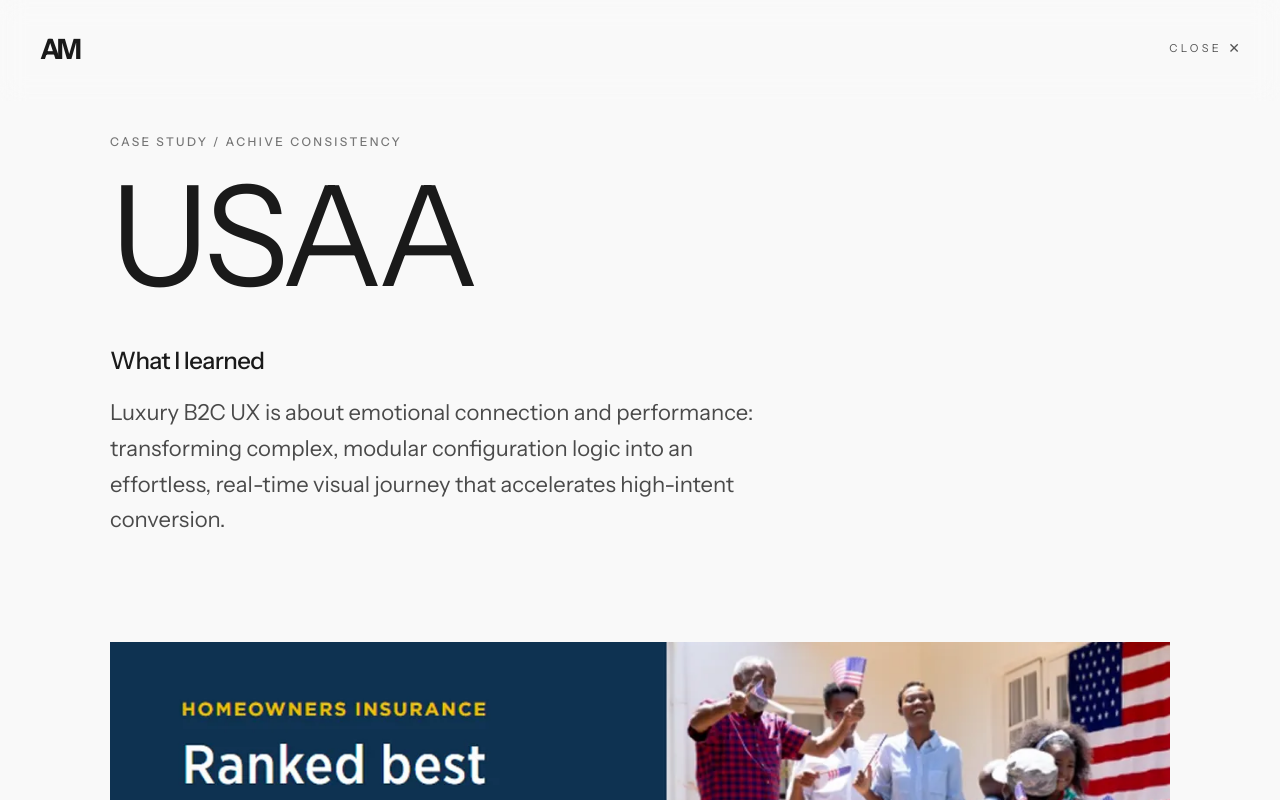
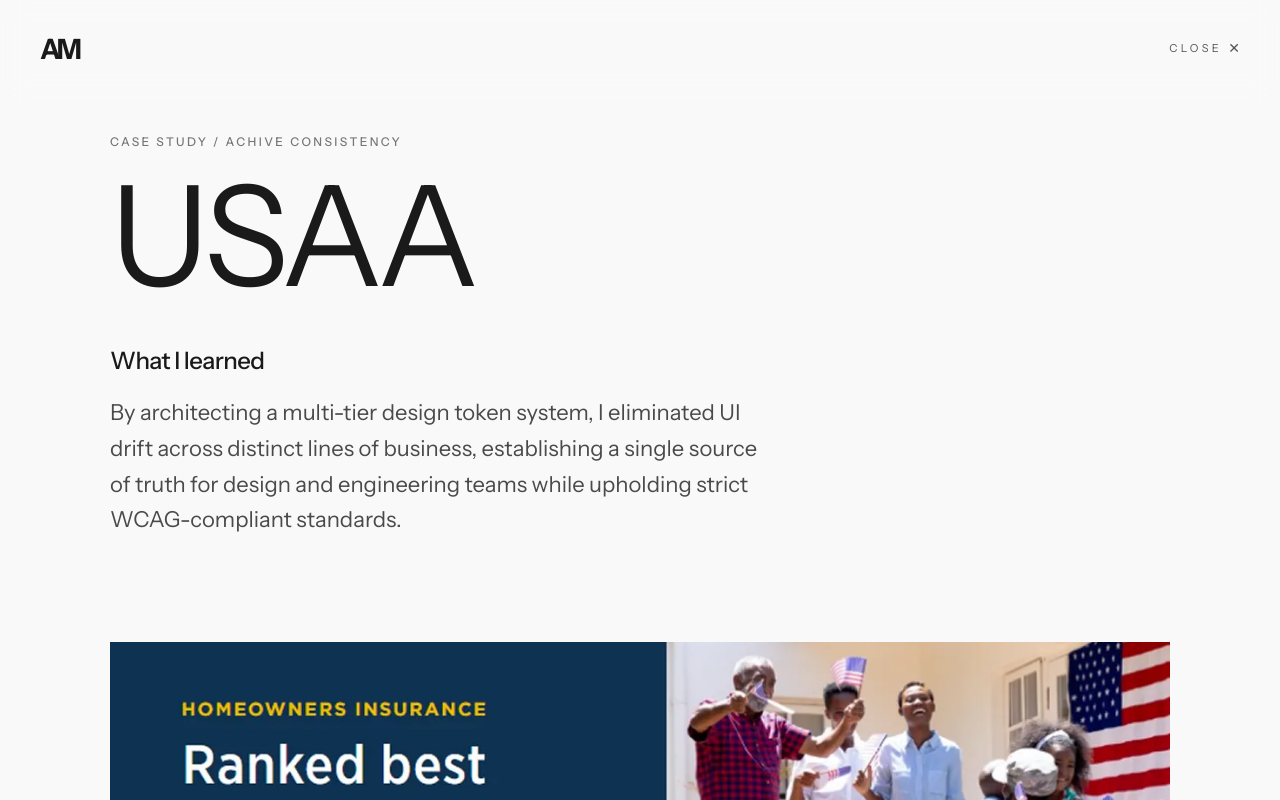
Before and after one commit to dizsel74/am-portfolio-2026, a React (Vite) app: page /work/usaa in a window 1280 px wide. Shown: the top 800 px of the page. Built offline with nearby package versions, Linux system fonts and the light colour scheme.

Commit message:
What I lear text update

```diff
--- a/src/components/USAAProject.jsx
+++ b/src/components/USAAProject.jsx
@@ -53,7 +53,7 @@ const USAAProject = () => {
           What I learned
         </h2>
         <p className="text-[clamp(18px,2vw,22px)] leading-relaxed text-[#4A4A4A]">
-          Luxury B2C UX is about emotional connection and performance: transforming complex, modular configuration logic into an effortless, real-time visual journey that accelerates high-intent conversion.
+          By architecting a multi-tier design token system, I eliminated UI drift across distinct lines of business, establishing a single source of truth for design and engineering teams while upholding strict WCAG-compliant standards.
         </p>
       </div>
 
```
